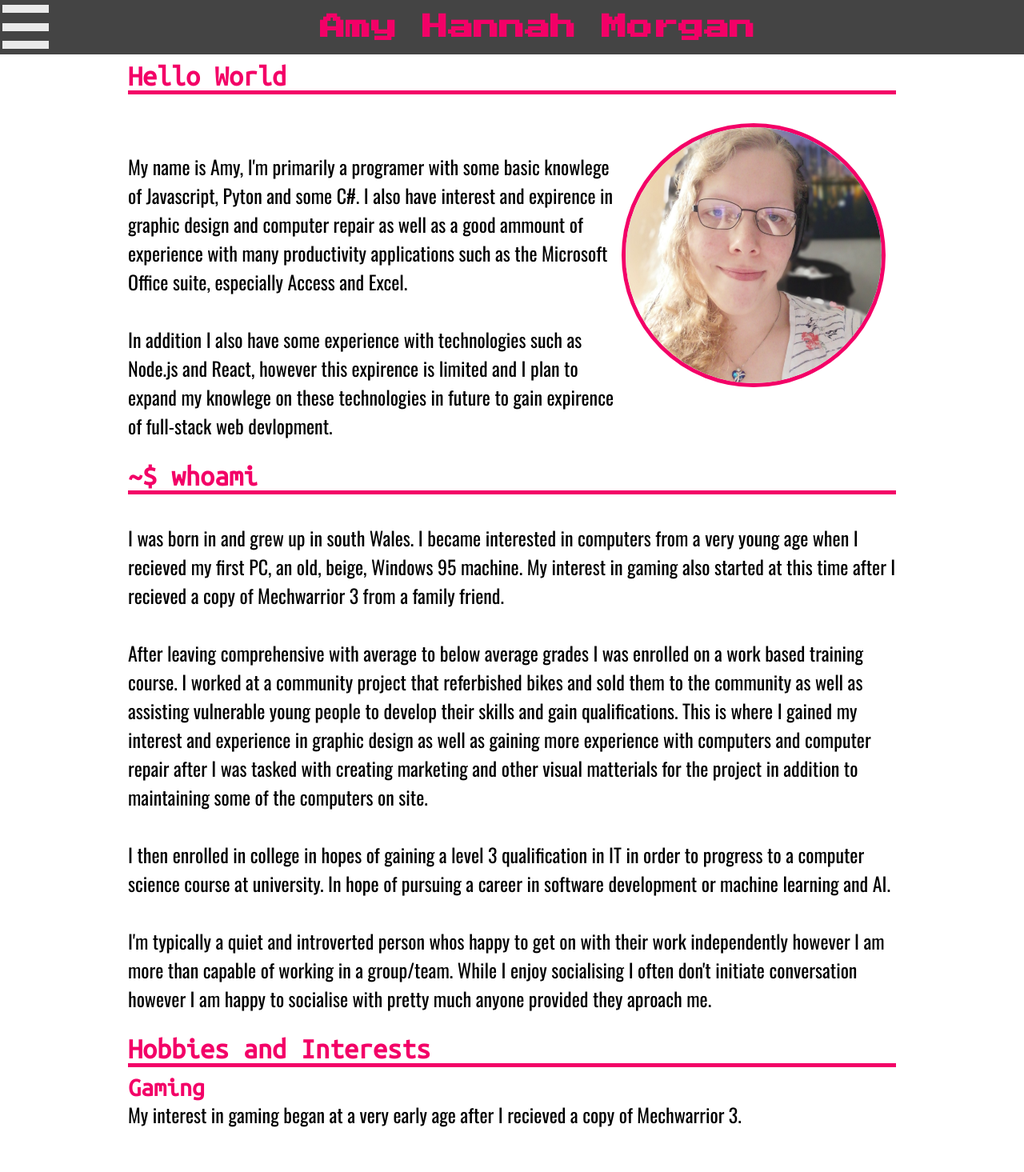
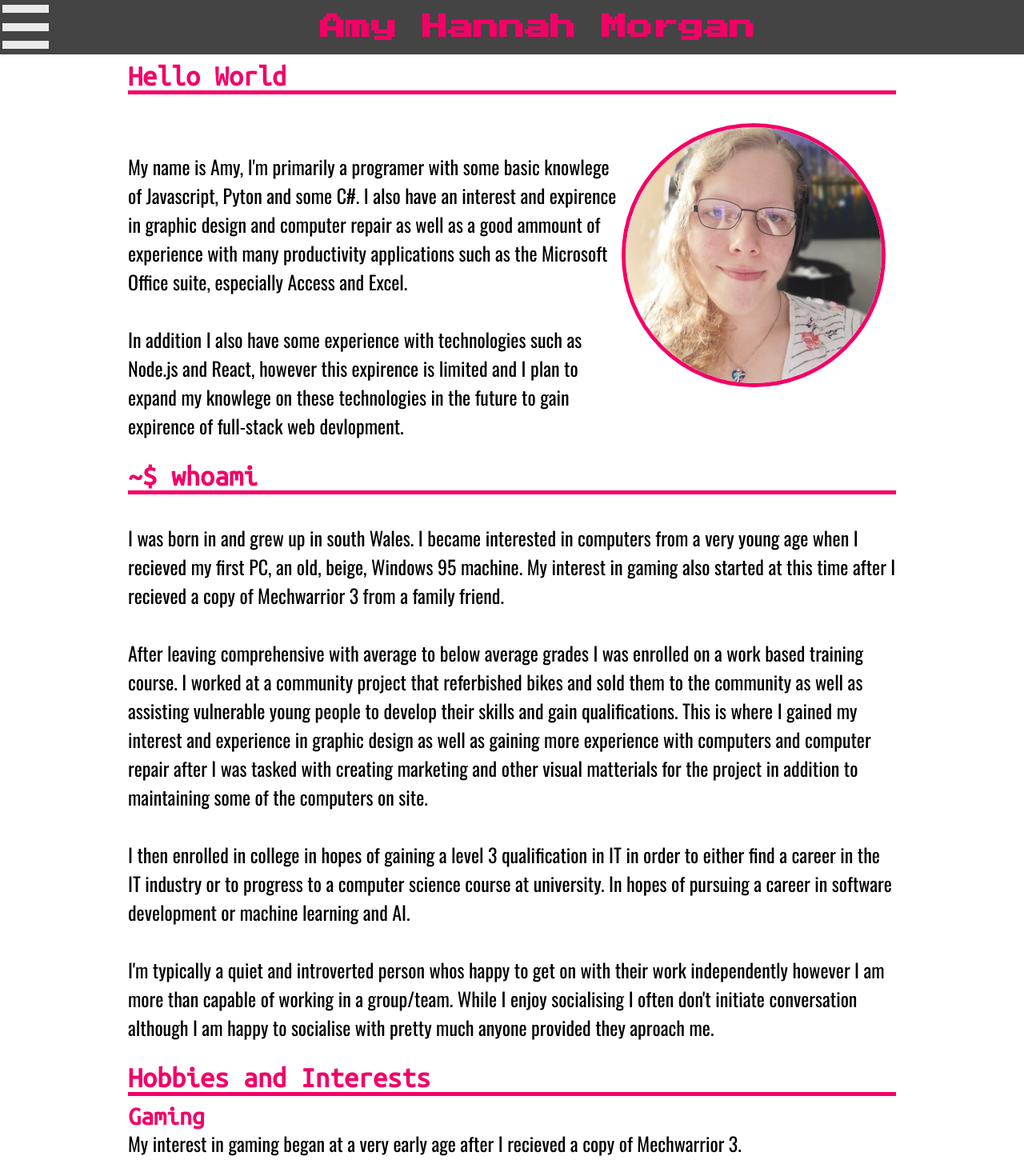
Before and after one commit to AmyHannahMorgan/AmyHannahMorgan.github.io, a Jekyll site: the page built from index.html, in a window 1280 px wide. Shown: the whole page at 80% size. Built offline with Jekyll 4.4.1, drawn with Linux system fonts in a browser that asks for light colours; before the commit the page ends 1429 px from its top, so only the background shows below that.

Commit message:
gramatic changes

```diff
--- a/index.html
+++ b/index.html
@@ -7,9 +7,9 @@ layout: default
 
 <p>
   <img id="profileImage" src="/assets/photos/me_irl.jpg" alt="">
-  My name is Amy, I'm primarily a programer with some basic knowlege of Javascript, Pyton and some C#. I also have interest and expirence in graphic design and computer repair as well as a good ammount of experience with many productivity applications such as the Microsoft Office suite, especially Access and Excel.
+  My name is Amy, I'm primarily a programer with some basic knowlege of Javascript, Pyton and some C#. I also have an interest and expirence in graphic design and computer repair as well as a good ammount of experience with many productivity applications such as the Microsoft Office suite, especially Access and Excel.
 
-  In addition I also have some experience with technologies such as Node.js and React, however this expirence is limited and I plan to expand my knowlege on these technologies in future to gain expirence of full-stack web devlopment.
+  In addition I also have some experience with technologies such as Node.js and React, however this expirence is limited and I plan to expand my knowlege on these technologies in the future to gain expirence of full-stack web devlopment.
 </p>
 
 <h1 id="introduction">~$ whoami</h1>
@@ -19,9 +19,9 @@ layout: default
 
   After leaving comprehensive with average to below average grades I was enrolled on a work based training course. I worked at a community project that referbished bikes and sold them to the community as well as assisting vulnerable young people to develop their skills and gain qualifications. This is where I gained my interest and experience in graphic design as well as gaining more experience with computers and computer repair after I was tasked with creating marketing and other visual matterials for the project in addition to maintaining some of the computers on site.
 
-  I then enrolled in college in hopes of gaining a level 3 qualification in IT in order to progress to a computer science course at university. In hope of pursuing a career in software development or machine learning and AI.
+  I then enrolled in college in hopes of gaining a level 3 qualification in IT in order to either find a career in the IT industry or to progress to a computer science course at university. In hopes of pursuing a career in software development or machine learning and AI.
 
-  I'm typically a quiet and introverted person whos happy to get on with their work independently however I am more than capable of working in a group/team. While I enjoy socialising I often don't initiate conversation however I am happy to socialise with pretty much anyone provided they aproach me.
+  I'm typically a quiet and introverted person whos happy to get on with their work independently however I am more than capable of working in a group/team. While I enjoy socialising I often don't initiate conversation although I am happy to socialise with pretty much anyone provided they aproach me.
 </p>
 
 <h1 id="hobbies">Hobbies and Interests</h1>
```
